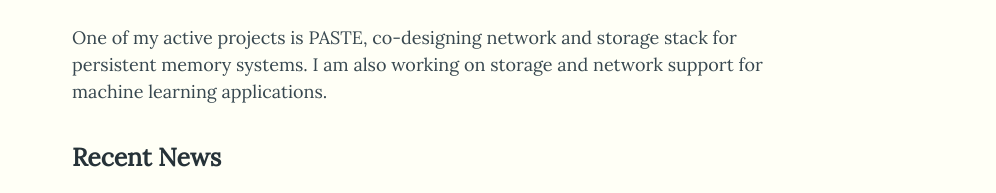
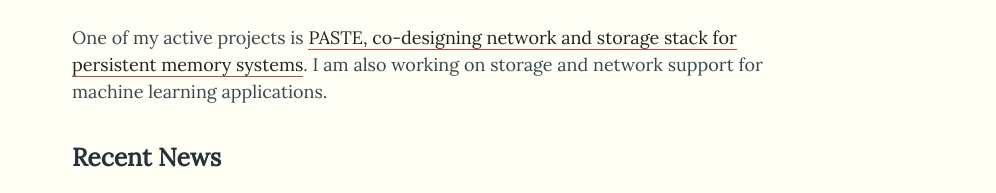
Before and after one commit to micchie/micchie.github.io, a plain HTML site: page index.html in a window 1280 px wide. Shown: the part 284-477 px from the top of the page, 284-1280 px from the left. Drawn offline with Linux system fonts and the light colour scheme; a script that the page names is missing.

Commit message:
rebuilding site Mon Mar  9 23:48:18 GMT 2020

```diff
--- a/index.html
+++ b/index.html
@@ -148,8 +148,8 @@ Before that, I was at NEC Labs Europe (2012-2014 and 2016-2019) and in <!-- raw
 I finished my PhD in 2012 at <!-- raw HTML omitted -->Keio University<!-- raw HTML omitted --> in Japan, during which I was
 a visiting student researcher at <!-- raw HTML omitted -->UCL<!-- raw HTML omitted --> in
 2010, and an intern at Nokia Research Center in 2008.</p>
-<p>One of my active projects is <!-- raw HTML omitted -->PASTE, co-designing network and storage
-stack for persistent memory systems<!-- raw HTML omitted -->. I am also working on storage and
+<p>One of my active projects is <a href="https://micchie.github.io/paste">PASTE, co-designing network and storage
+stack for persistent memory systems</a>. I am also working on storage and
 network support for machine learning applications.</p>
 <!-- raw HTML omitted -->
 <!-- raw HTML omitted -->
```
